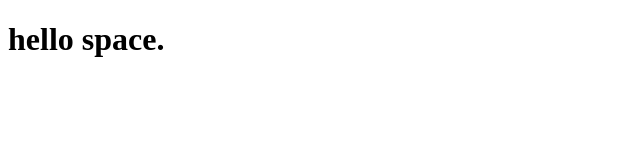
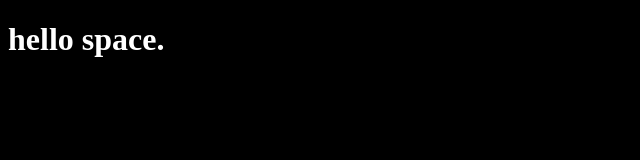
Before and after one commit to WideSpreadX/harcam, a plain HTML site: page index.html in a window 1280 px wide. Shown: the whole page, without its empty margins (0-640 px from the left). Drawn offline with Linux system fonts and the light colour scheme.

Commit message:
added public folder with style folder

```diff
--- a/index.html
+++ b/index.html
@@ -4,6 +4,8 @@
     <meta charset="UTF-8" />
     <meta name="viewport" content="width=device-width, initial-scale=1.0" />
     <title>Project4</title>
+    <!-- CSS -->
+    <link rel="stylesheet" href="./public/style/style.css" />
   </head>
   <body>
     <h1>hello space.</h1>
--- /dev/null
+++ b/public/style/style.css
@@ -0,0 +1,4 @@
+body {
+    background: #000;
+    color: #fff;
+}
```
